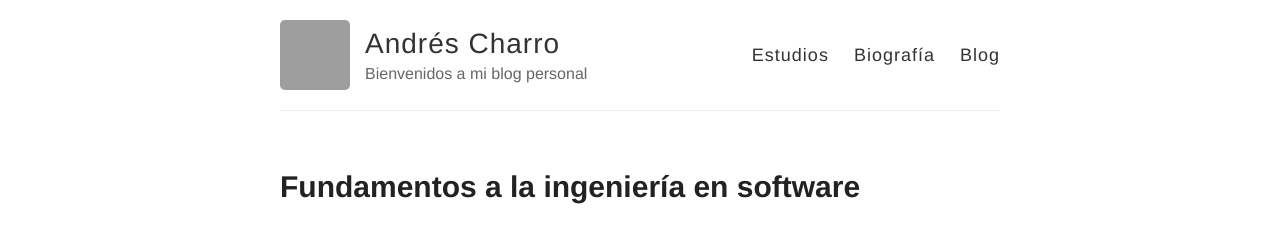
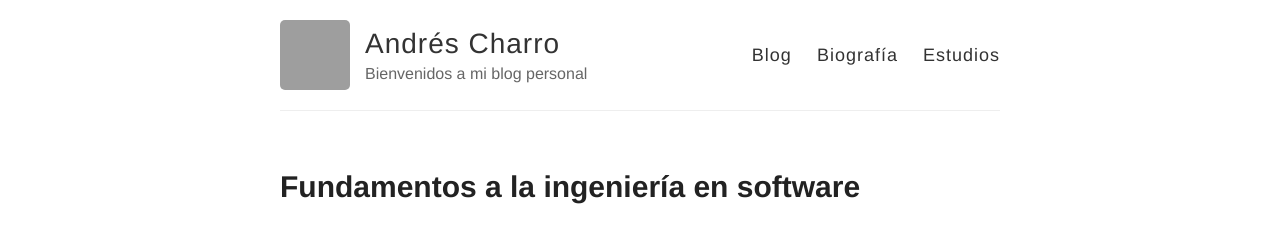
Before and after one commit to andrescharro22/Carlos-F007.github.io, a Jekyll site: the page built from index.html, in a window 1280 px wide. Shown: the top 237 px of the page. Built offline with Jekyll 4.4.1, drawn with Linux system fonts in a browser that asks for light colours; grey boxes are pictures that could not be loaded.

```diff
--- a/_layouts/default.html
+++ b/_layouts/default.html
@@ -27,9 +27,9 @@
           </div>
 
           <nav>
+            <a href="{{ site.baseurl }}/blog">Blog</a>
+            <a href="{{ site.baseurl }}/biografía">Biografía</a>
             <a href="{{ site.baseurl }}/">Estudios</a>
-            <a href="{{ site.baseurl }}/biografía">Biografía</a>
-            <a href="{{ site.baseurl }}/blog">Blog</a>
           </nav>
         </header>
       </div>
```
